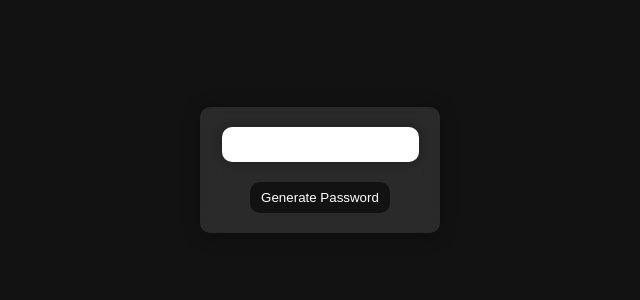
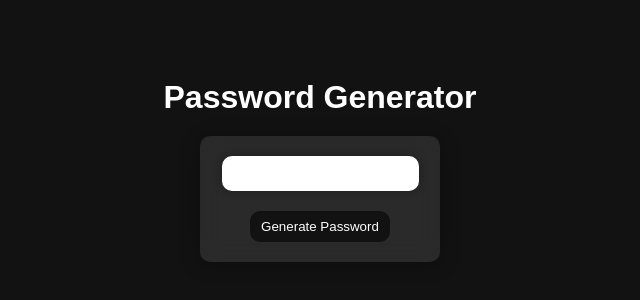
Before and after one commit to bilal0558/Password-Generator, a plain HTML site: page index.html in a window 1280 px wide. Shown: the part 238-538 px from the top of the page, without its empty margins (320-960 px from the left). Drawn offline with Linux system fonts and the light colour scheme.

Commit message:
Heading added

```diff
--- a/index.html
+++ b/index.html
@@ -9,6 +9,7 @@
 </head>
 <body id="body">
     <div class="container">
+        <h1>Password Generator</h1>
         <div class="box">
             <form action="">
                 <input type="text" id="password-field" placeholder="">
--- a/style.css
+++ b/style.css
@@ -1,13 +1,19 @@
 body{
     background: #121212;
+    color: #FFFFFF;
+    font-family: sans-serif;
 }
 
 .container{
-    display: grid;
+    display: flex;
+    flex-direction: column;
     justify-content: center;
     align-items: center;
     height: 100vh;
+}
 
+h1{
+    margin: 0 0 20px 0;
 }
 
 .box{
```
